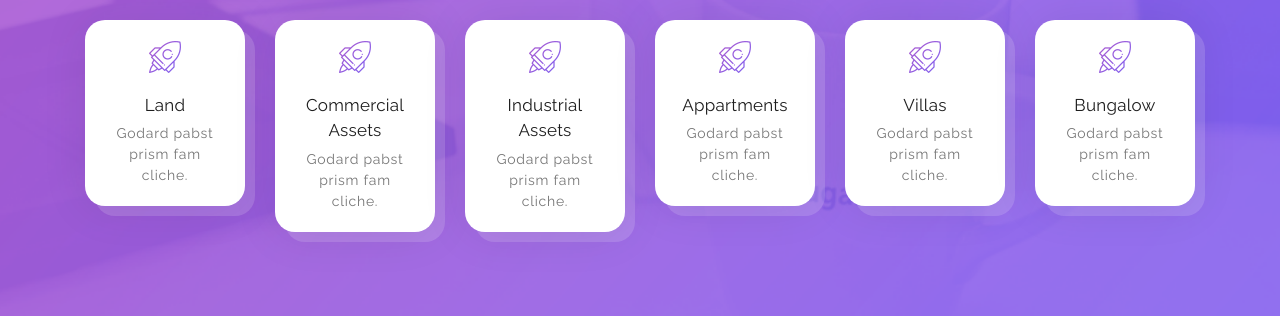
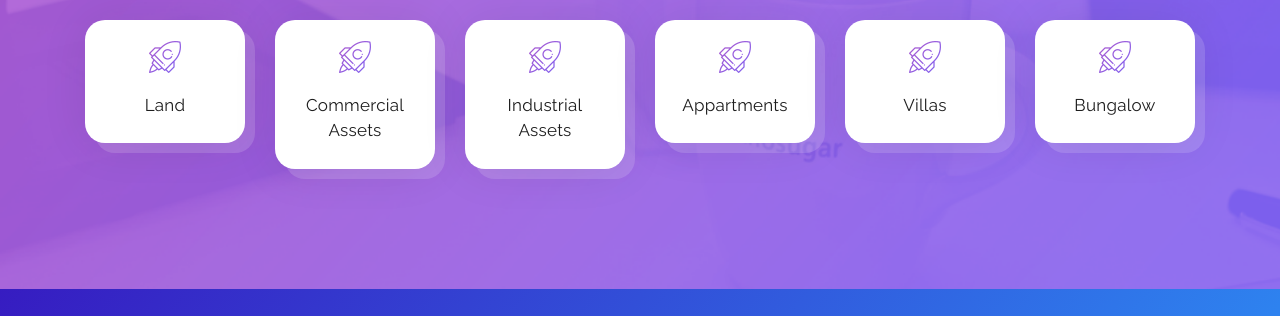
Before and after one commit to zingit0123/propzing-landing, a plain HTML site: page index.html in a window 1280 px wide. Shown: the part 2320-2636 px from the top of the page. Drawn offline with Linux system fonts and the light colour scheme.

Commit message:
talk to us removed

```diff
--- a/index.html
+++ b/index.html
@@ -275,7 +275,7 @@
                   ><img src="landingassets/images/work-process-item-01.png" alt=""
                 /></i>
                 <strong>Land</strong>
-                <span>Godard pabst prism fam cliche.</span>
+                <!-- <span>Godard pabst prism fam cliche.</span> -->
               </a>
             </div>
             <div class="col-lg-2 col-md-3 col-sm-6 col-6">
@@ -284,7 +284,7 @@
                   ><img src="landingassets/images/work-process-item-01.png" alt=""
                 /></i>
                 <strong>Commercial Assets</strong>
-                <span>Godard pabst prism fam cliche.</span>
+                <!-- <span>Godard pabst prism fam cliche.</span> -->
               </a>
             </div>
             <div class="col-lg-2 col-md-3 col-sm-6 col-6">
@@ -293,7 +293,7 @@
                   ><img src="landingassets/images/work-process-item-01.png" alt=""
                 /></i>
                 <strong>Industrial Assets</strong>
-                <span>Godard pabst prism fam cliche.</span>
+                <!-- <span>Godard pabst prism fam cliche.</span> -->
               </a>
             </div>
             <div class="col-lg-2 col-md-3 col-sm-6 col-6">
@@ -302,7 +302,7 @@
                   ><img src="landingassets/images/work-process-item-01.png" alt=""
                 /></i>
                 <strong>Appartments</strong>
-                <span>Godard pabst prism fam cliche.</span>
+                <!-- <span>Godard pabst prism fam cliche.</span> -->
               </a>
             </div>
             <div class="col-lg-2 col-md-3 col-sm-6 col-6">
@@ -311,7 +311,7 @@
                   ><img src="landingassets/images/work-process-item-01.png" alt=""
                 /></i>
                 <strong>Villas</strong>
-                <span>Godard pabst prism fam cliche.</span>
+                <!-- <span>Godard pabst prism fam cliche.</span> -->
               </a>
             </div>
             <div class="col-lg-2 col-md-3 col-sm-6 col-6">
@@ -320,7 +320,7 @@
                   ><img src="landingassets/images/work-process-item-01.png" alt=""
                 /></i>
                 <strong>Bungalow</strong>
-                <span>Godard pabst prism fam cliche.</span>
+                <!-- <span>Godard pabst prism fam cliche.</span> -->
               </a>
             </div>
           </div>
@@ -331,9 +331,8 @@
     <!-- ***** Home Parallax End ***** -->
 
     <!-- ***** Contact Us Start ***** -->
-    <section class="section colored" id="contact-us">
+    <!-- <section class="section colored" id="contact-us">
       <div class="container">
-        <!-- ***** Section Title Start ***** -->
         <div class="row">
           <div class="col-lg-12">
             <div class="center-heading">
@@ -349,10 +348,8 @@
             </div>
           </div>
         </div>
-        <!-- ***** Section Title End ***** -->
 
         <div class="row">
-          <!-- ***** Contact Text Start ***** -->
           <div class="col-lg-4 col-md-6 col-sm-12">
             <h5 class="margin-bottom-30">Keep in touch</h5>
             <div class="contact-text">
@@ -366,9 +363,6 @@
               </p>
             </div>
           </div>
-          <!-- ***** Contact Text End ***** -->
-
-          <!-- ***** Contact Form Start ***** -->
           <div class="col-lg-8 col-md-6 col-sm-12">
             <div class="contact-form">
               <form id="contact" action="" method="get">
@@ -424,10 +418,9 @@
               </form>
             </div>
           </div>
-          <!-- ***** Contact Form End ***** -->
         </div>
       </div>
-    </section>
+    </section> -->
     <!-- ***** Contact Us End ***** -->
 
     <!-- ***** Footer Start ***** -->
```
